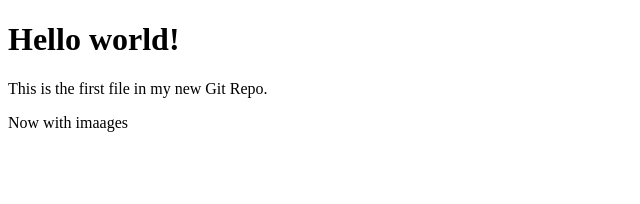
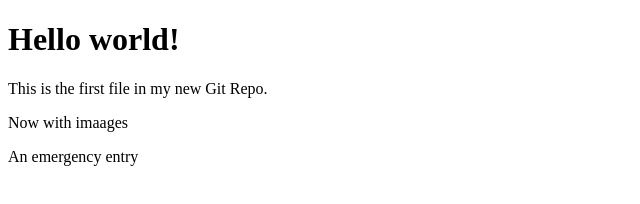
Before and after one commit to allenb2800/git-tutorial, a plain HTML site: page index.html in a window 1280 px wide. Shown: the whole page, without its empty margins (0-640 px from the left). Drawn offline with Linux system fonts and the light colour scheme.

Commit message:
added emergency entry

```diff
--- a/index.html
+++ b/index.html
@@ -7,5 +7,6 @@
     <h1>Hello world!</h1>
     <p>This is the first file in my new Git Repo.</p>
     <p>Now with imaages</p>
+    <p>An emergency entry</p>
   </body>
 </html>
```
